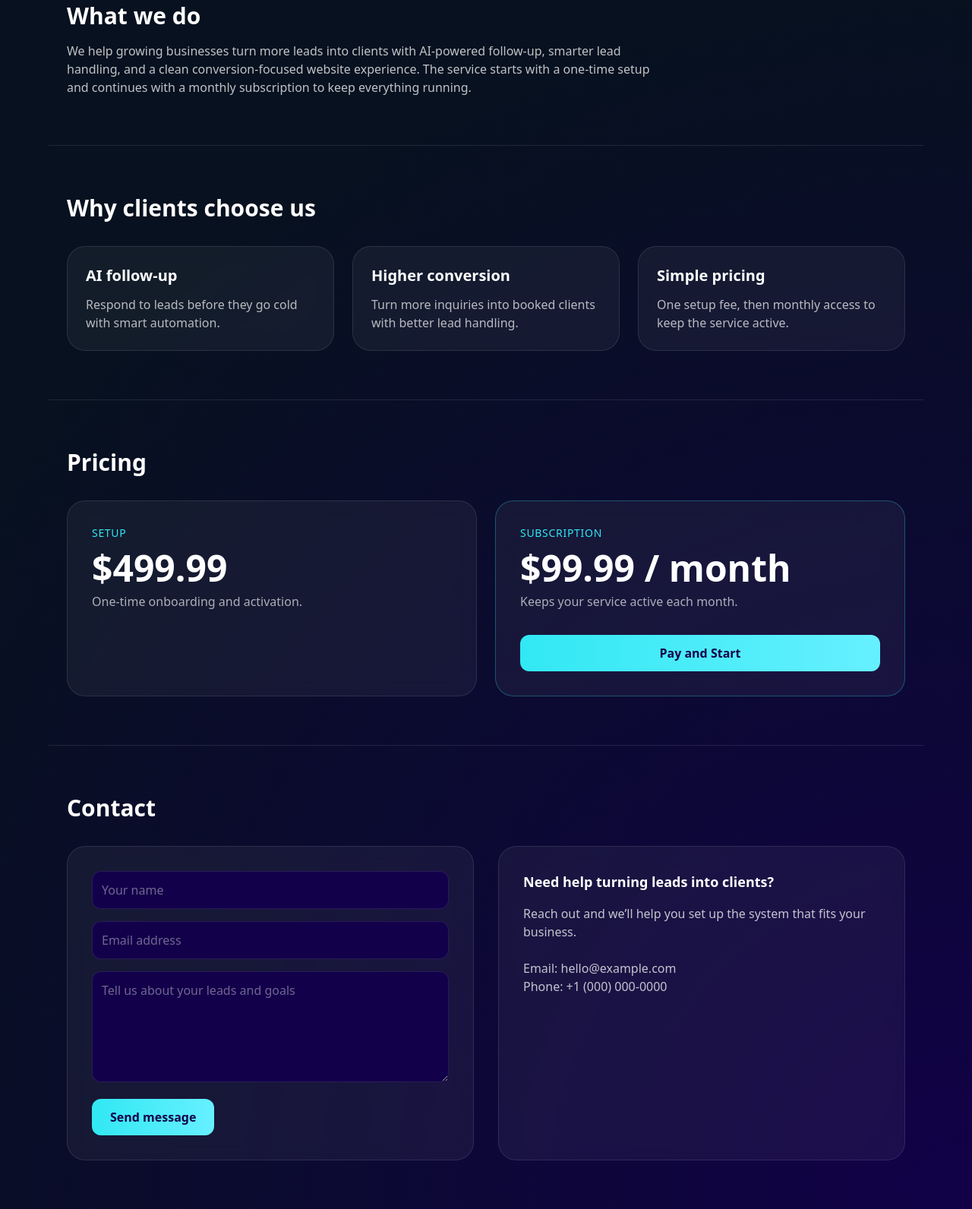
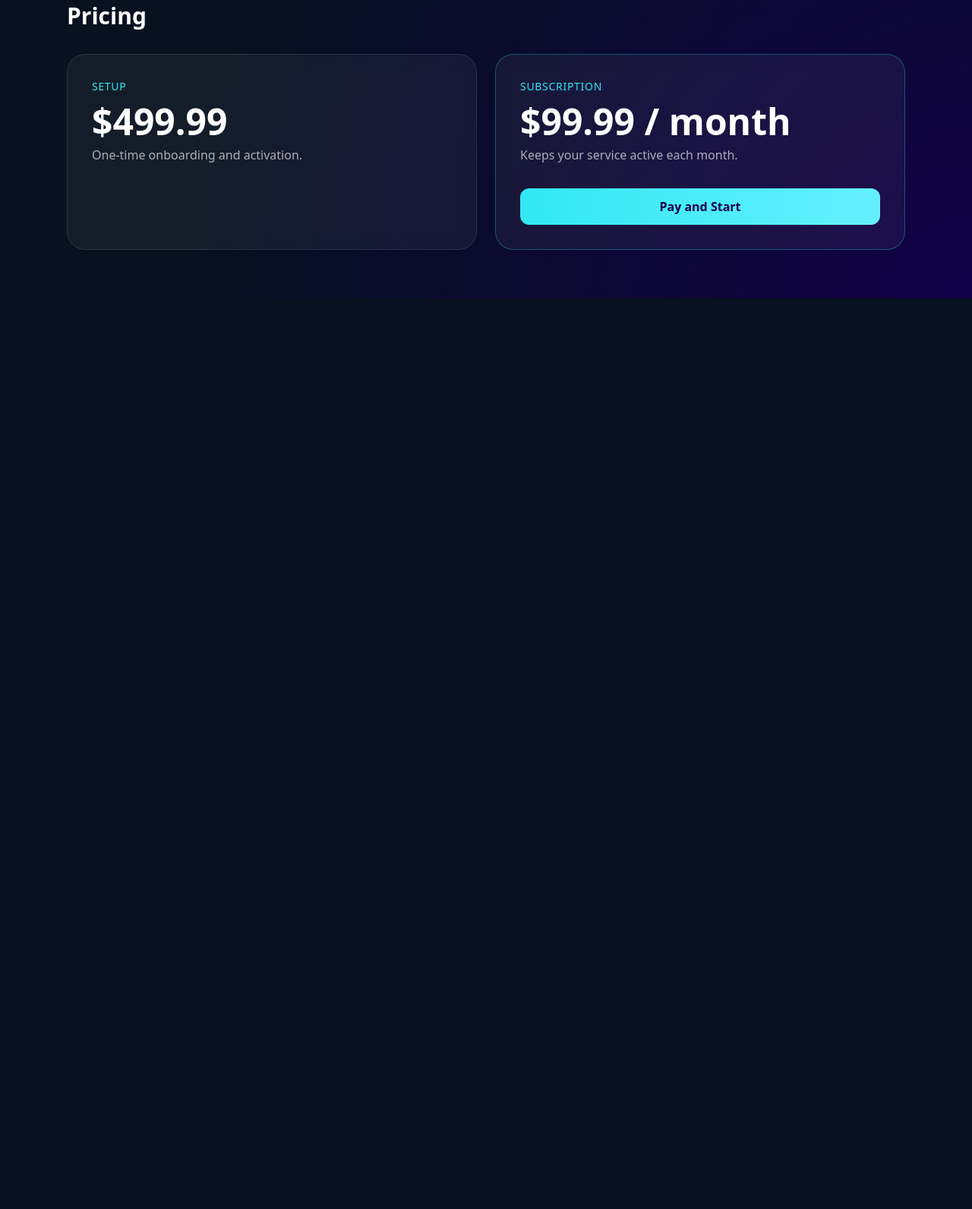
Before and after one commit to anmtal/NovaFlow, a website: page index.html in a window 1280 px wide. Shown: the part 763-2355 px from the top of the page at 76% size. After the commit the page ends 1156 px from the top, so only its background shows below. Drawn offline with nearby package versions, Linux system fonts and the light colour scheme.

Commit message:
Update index.html

```diff
--- a/index.html
+++ b/index.html
@@ -58,29 +58,6 @@
       </div>
     </section>
 
-    <section id="about" class="max-w-6xl mx-auto px-6 py-16 border-t border-white/10">
-      <h2 class="text-3xl font-bold">What we do</h2>
-      <p class="mt-4 text-white/75 max-w-3xl">We help growing businesses turn more leads into clients with AI-powered follow-up, smarter lead handling, and a clean conversion-focused website experience. The service starts with a one-time setup and continues with a monthly subscription to keep everything running.</p>
-    </section>
-
-    <section id="results" class="max-w-6xl mx-auto px-6 py-16 border-t border-white/10">
-      <h2 class="text-3xl font-bold">Why clients choose us</h2>
-      <div class="mt-8 grid md:grid-cols-3 gap-6">
-        <div class="bg-white/5 border border-white/10 rounded-3xl p-6 backdrop-blur-md">
-          <h3 class="text-xl font-semibold text-white">AI follow-up</h3>
-          <p class="mt-3 text-white/70">Respond to leads before they go cold with smart automation.</p>
-        </div>
-        <div class="bg-white/5 border border-white/10 rounded-3xl p-6 backdrop-blur-md">
-          <h3 class="text-xl font-semibold text-white">Higher conversion</h3>
-          <p class="mt-3 text-white/70">Turn more inquiries into booked clients with better lead handling.</p>
-        </div>
-        <div class="bg-white/5 border border-white/10 rounded-3xl p-6 backdrop-blur-md">
-          <h3 class="text-xl font-semibold text-white">Simple pricing</h3>
-          <p class="mt-3 text-white/70">One setup fee, then monthly access to keep the service active.</p>
-        </div>
-      </div>
-    </section>
-
     <section id="pricing" class="max-w-6xl mx-auto px-6 py-16 border-t border-white/10">
       <h2 class="text-3xl font-bold">Pricing</h2>
       <div class="mt-8 grid md:grid-cols-2 gap-6">
@@ -97,24 +74,6 @@
         </div>
       </div>
     </section>
-
-    <section id="contact" class="max-w-6xl mx-auto px-6 py-16 border-t border-white/10">
-      <h2 class="text-3xl font-bold">Contact</h2>
-      <div class="mt-8 grid md:grid-cols-2 gap-8">
-        <form class="space-y-4 bg-white/5 border border-white/10 rounded-3xl p-8 backdrop-blur-md">
-          <input class="w-full p-3 rounded-xl bg-[#12004A] border border-white/10 outline-none text-white placeholder:text-white/40" placeholder="Your name" />
-          <input class="w-full p-3 rounded-xl bg-[#12004A] border border-white/10 outline-none text-white placeholder:text-white/40" placeholder="Email address" />
-          <textarea class="w-full p-3 rounded-xl bg-[#12004A] border border-white/10 outline-none text-white placeholder:text-white/40" rows="5" placeholder="Tell us about your leads and goals"></textarea>
-          <button class="px-6 py-3 rounded-xl bg-gradient-to-r from-[#31E8F3] to-[#66f0ff] text-[#12004A] font-semibold">Send message</button>
-        </form>
-        <div class="bg-white/5 border border-white/10 rounded-3xl p-8 text-white/75 backdrop-blur-md">
-          <p class="text-lg text-white font-semibold">Need help turning leads into clients?</p>
-          <p class="mt-4">Reach out and we’ll help you set up the system that fits your business.</p>
-          <p class="mt-6">Email: hello@example.com</p>
-          <p>Phone: +1 (000) 000-0000</p>
-        </div>
-      </div>
-    </section>
   </main>
 
   <script>
@@ -123,8 +82,10 @@
       subscribeBtn.disabled = true;
       subscribeBtn.textContent = 'Loading...';
       try {
-        const res = await fetch('/create-checkout-session', { method: 'POST', headers: { 'Content-Type': 'application/json' } });
-        const data = await res.json();
+        const res = await fetch('/create-checkout-session', { method: 'POST' });
+        const raw = await res.text();
+        let data;
+        try { data = JSON.parse(raw); } catch { throw new Error(raw || 'Invalid server response'); }
         if (!res.ok) throw new Error(data.error || 'Checkout failed');
         const stripe = Stripe('pk_live_51R5wuGGP7DsRe5yNJbvwc2tLd4XoJMuEuNBAwkFePi5iESovsfcxCpUS4AVcXKMyrsjcSNSM25tFK1UGdoLCBCDv00KUx0oJVe');
         await stripe.redirectToCheckout({ sessionId: data.id });
```
